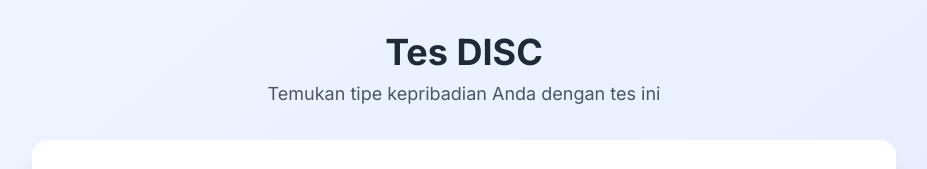
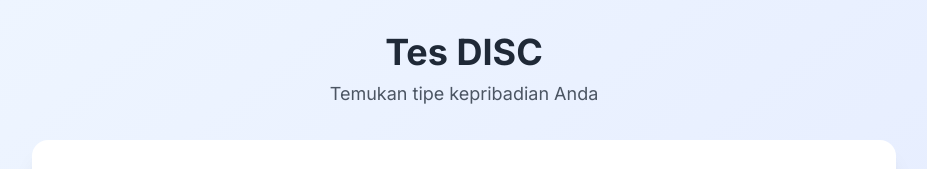
Before and after one commit to dimassutrado-creator/Tes-DISC-Free, a plain HTML site: page index.html in a window 1280 px wide. Shown: the top 169 px of the page, without its empty margins (176-1103 px from the left). Drawn offline with nearby package versions, Linux system fonts and the light colour scheme.

Commit message:
Update index.html

```diff
--- a/index.html
+++ b/index.html
@@ -32,7 +32,7 @@
     <div class="container mx-auto px-4 py-8 max-w-4xl">
         <div class="text-center mb-8">
             <h1 class="text-4xl font-bold text-gray-800 mb-2">Tes DISC</h1>
-            <p class="text-gray-600 text-lg">Temukan tipe kepribadian Anda dengan tes ini</p>
+            <p class="text-gray-600 text-lg">Temukan tipe kepribadian Anda</p>
         </div>
 
         <div class="mb-8 hidden" id="progress-container">
```
